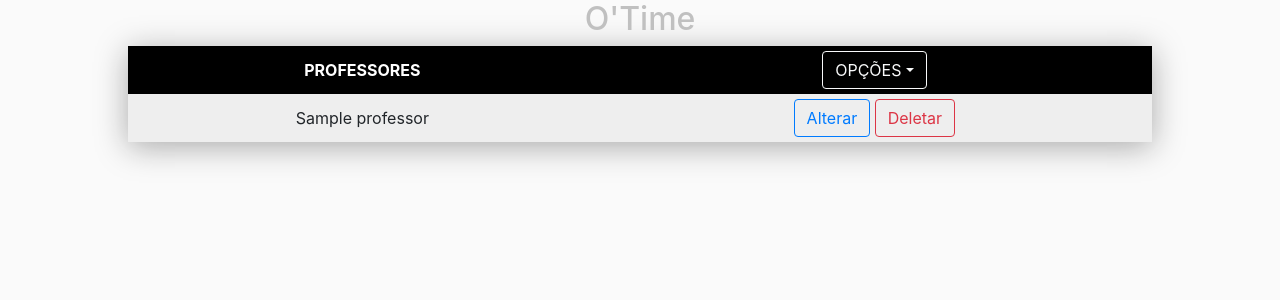
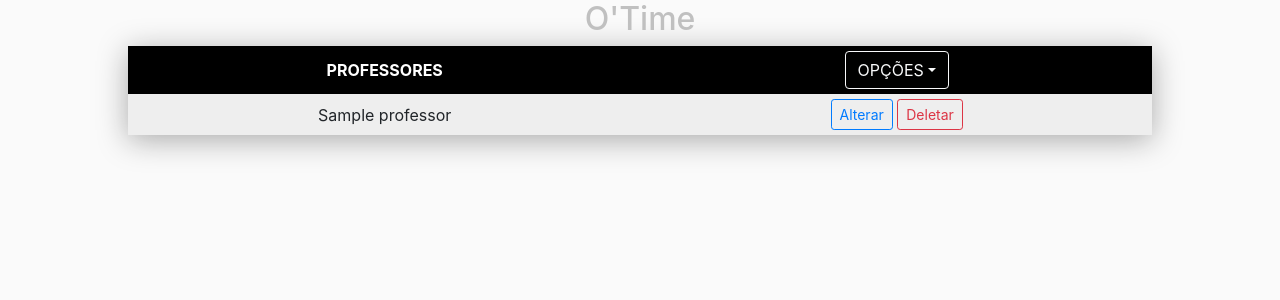
Before and after one commit to cannudo/g-horarios, a Django app: page /professores in a window 1280 px wide. Shown: the top 300 px of the page. Run offline with Django 3.2, Linux system fonts and the light colour scheme; tables that the repository leaves empty hold one stand-in row (values such as "Sample post"); some libraries are stand-ins or nearby versions.

Commit message:
Ajuste visual nos botões.

```diff
--- a/src/projeto/otime/templates/otime/professores.html
+++ b/src/projeto/otime/templates/otime/professores.html
@@ -47,8 +47,8 @@
             <tr>
               <td>{{ professor.nome }}</td>
               <td>
-                <a href='{% url "atualizar_professor" professor.id %}'><button type="submit" class="btn btn-outline-primary"> Alterar </button></a>
-                <a href='{% url "deletar_professor" professor.id %}'><button type="submit" class="btn btn-outline-danger"> Deletar </button></a>
+                <a href='{% url "atualizar_professor" professor.id %}'><button type="submit" class="btn btn-outline-primary btn-sm"> Alterar </button></a>
+                <a href='{% url "deletar_professor" professor.id %}'><button type="submit" class="btn btn-outline-danger btn-sm"> Deletar </button></a>
               </td>
             </tr>
           {% endfor %}
@@ -76,7 +76,7 @@
               </div>
               <div class="form-group">
                 <label for="addInputEmail">E-mail:</label>
-                <input type="text" class="form-control" id="addInputEmail" name="email" placeholder="E-mail do professor" required>
+                <input type="email" class="form-control" id="addInputEmail" name="email" placeholder="E-mail do professor" required>
               </div>
               <div class="form-group">
                 <label for="addInputMatricula">Matricula:</label>
@@ -84,8 +84,8 @@
               </div>
             </div>
             <div class="modal-footer">
-                <button  type="Reset" class="btn btn-outline-primary" id="Fecha" >Fecha</button>
-                <input id="Fecha" class="btn btn-outline-success" type="submit" value="Salvar">
+                <button  type="Reset" class="btn btn-outline-danger" id="Fecha" >Fechar</button>
+                <button id="Fecha" class="btn btn-outline-success" type="submit" value="Salvar">Salvar</button>
               </form>
             </div>
           </div>
```
